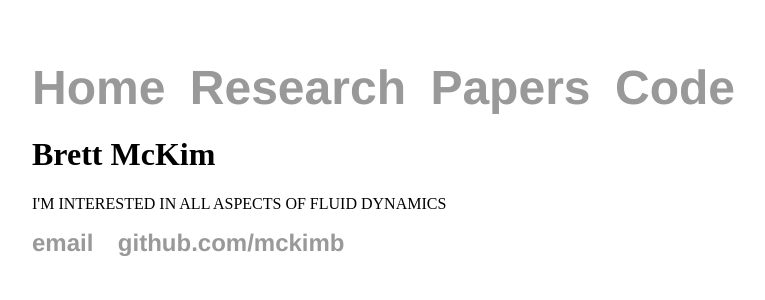
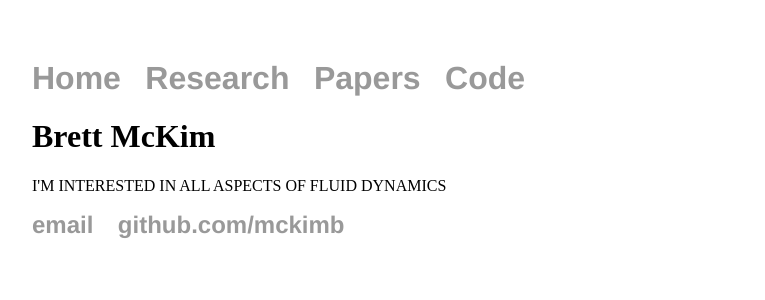
Before and after one commit to mckimb/mckimb.github.io, a Jekyll site: the page built from index.html, in a window 1280 px wide. Shown: the top 300 px of the page, without its empty margins (160-925 px from the left). Built offline with Jekyll 4.4.1, drawn with Linux system fonts in a browser that asks for light colours.

Commit message:
Update default.html

```diff
--- a/_layouts/default.html
+++ b/_layouts/default.html
@@ -10,10 +10,10 @@
 		<body>
 			<nav>
 	    		<ul>
-				<li><font size="7"><a href="/">Home</a></font></li>
-				<li><font size="7"><a href="/research">Research</a></font></li>
-				<li><font size="7"><a href="/papers">Papers</a></font></li>
-	        		<li><font size="7"><a href="/code">Code</a></font></li>
+				<li><font size="6"><a href="/">Home</a></font></li>
+				<li><font size="6"><a href="/research">Research</a></font></li>
+				<li><font size="6"><a href="/papers">Papers</a></font></li>
+	        		<li><font size="6"><a href="/code">Code</a></font></li>
 	    		</ul>
 			</nav>
 			<div class="container">
```
